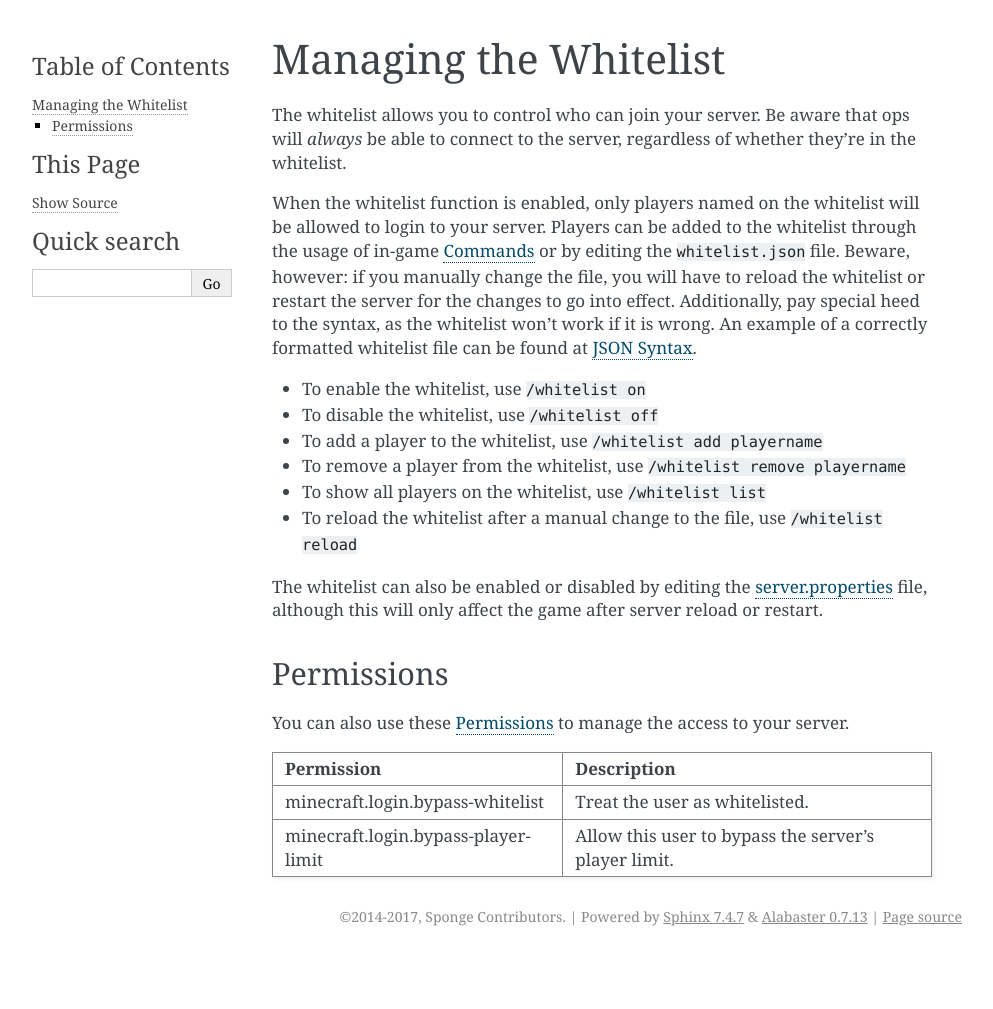
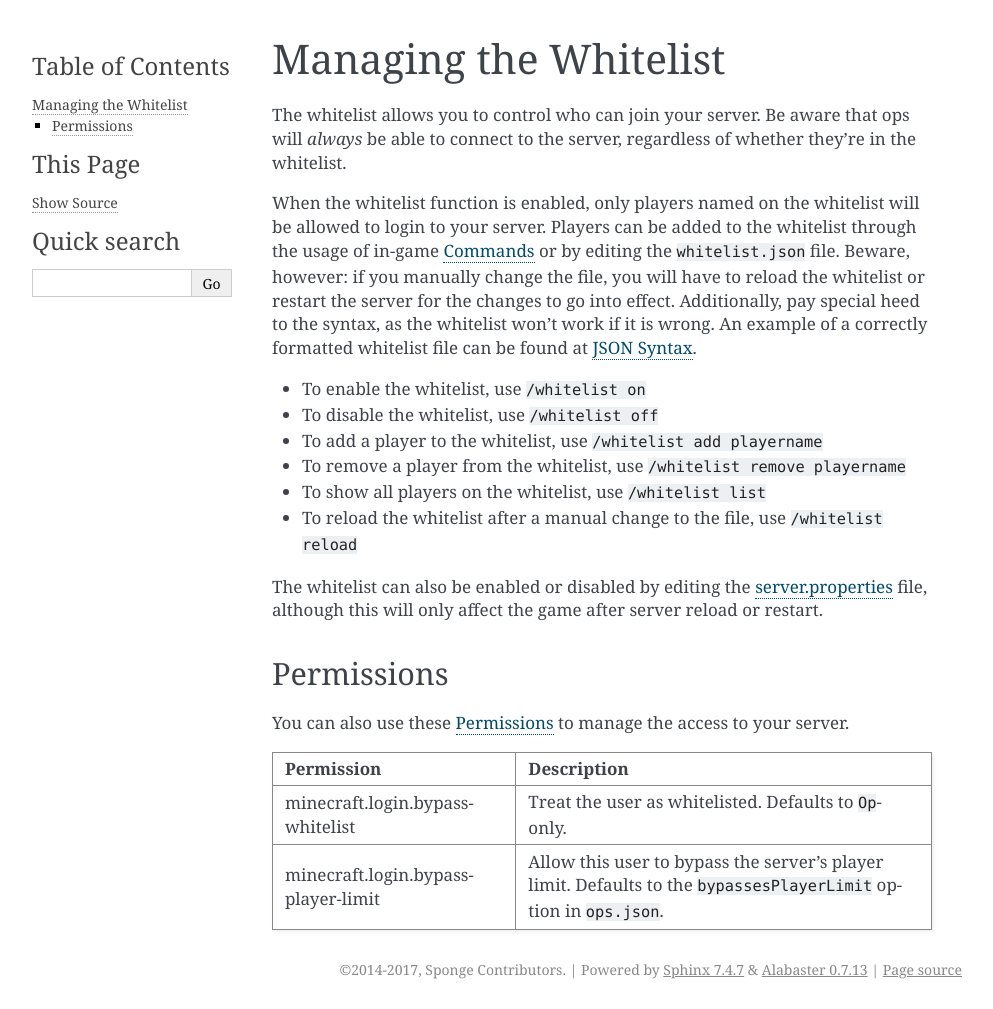
Before and after one commit to SpongePowered/SpongeDocs, a Sphinx documentation site: the page built from source/server/management/whitelist.rst, in a window 1280 px wide. Shown: the whole page, without its empty margins (148-1141 px from the left). Built offline with Sphinx 7.4.7, drawn with Linux system fonts in a browser that asks for light colours; pages that are not in the unit, such as notebooks, are missing from menus; before the commit the page ends 956 px from its top, so only the background shows below that.

Commit message:
Document permission defaults.

```diff
--- a/source/server/management/whitelist.rst
+++ b/source/server/management/whitelist.rst
@@ -29,9 +29,10 @@ Permissions
 
 You can also use these :doc:`../../plugin/permissions` to manage the access to your server.
 
-=================================== ====================================================
+=================================== ====================================================================
 Permission                          Description
-=================================== ====================================================
-minecraft.login.bypass-whitelist    Treat the user as whitelisted.
-minecraft.login.bypass-player-limit Allow this user to bypass the server's player limit.
-=================================== ====================================================
+=================================== ====================================================================
+minecraft.login.bypass-whitelist    Treat the user as whitelisted. Defaults to ``Op``-only.
+minecraft.login.bypass-player-limit Allow this user to bypass the server's player limit. Defaults to the
+                                    ``bypassesPlayerLimit`` option in ``ops.json``.
+=================================== ====================================================================
```
